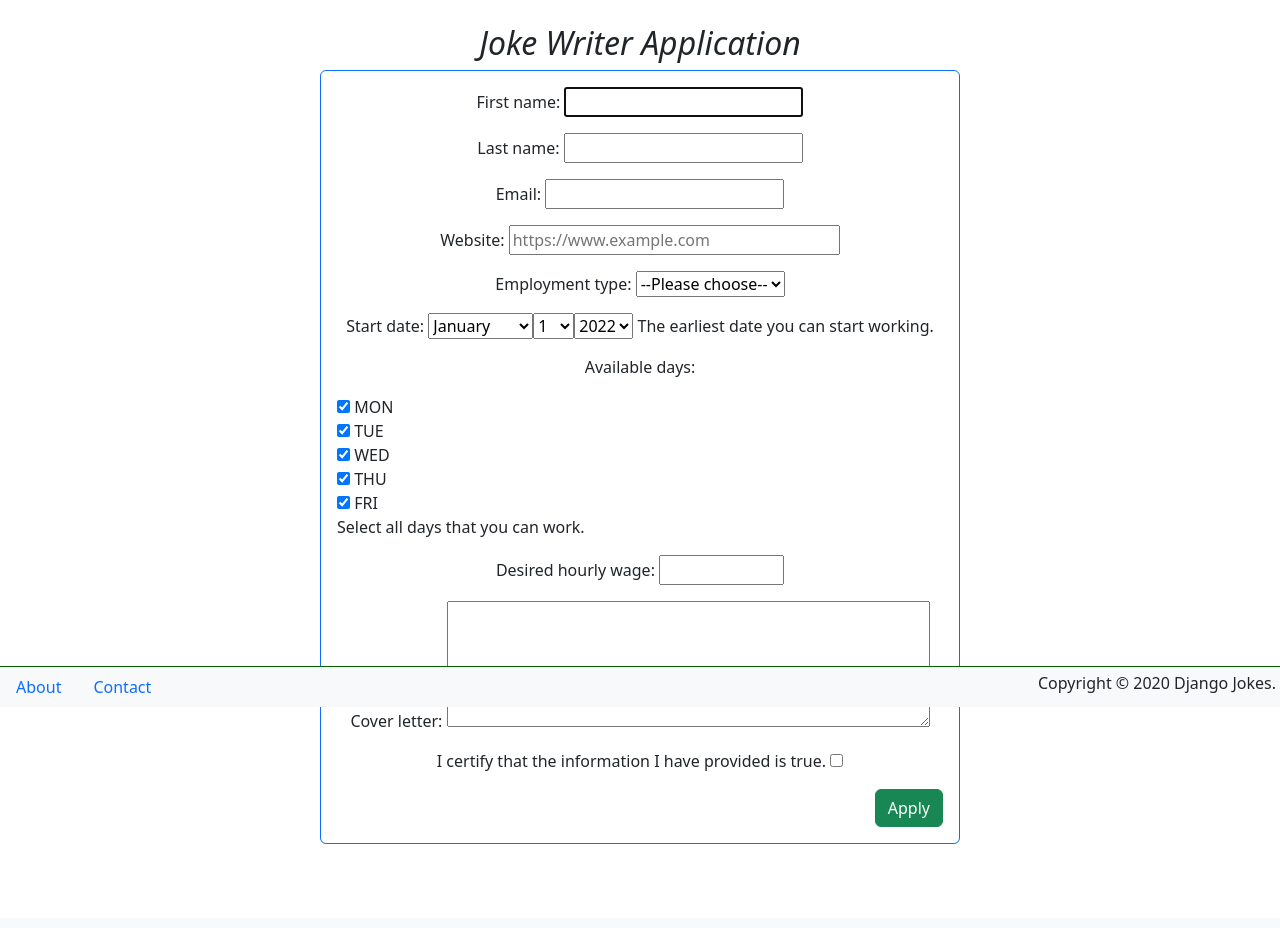
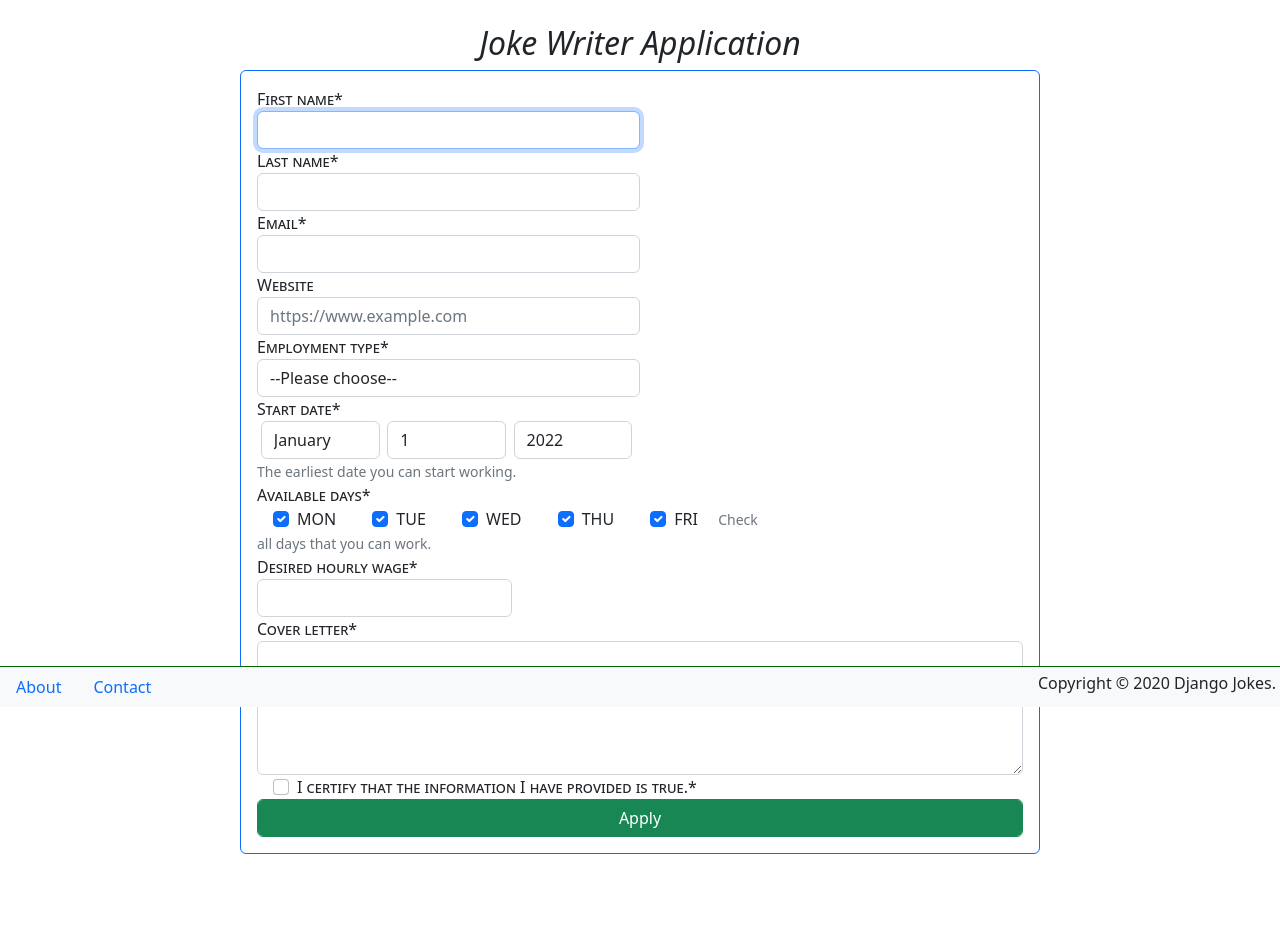
Before and after one commit to bgroveben/django_djokes, a Django app: page /jobs/job-app/ in a window 1280 px wide. Shown: the part 93-1021 px from the top of the page. Before the commit the page ends 937 px from the top, so only its background shows below. Run offline with Django 4.2, Linux system fonts and the light colour scheme; some libraries are stand-ins or nearby versions.

Commit message:
Add django-crispy-forms to job application and joke forms

```diff
--- a/djangojokes/settings.py
+++ b/djangojokes/settings.py
@@ -40,6 +40,9 @@ INSTALLED_APPS = [
     'django.contrib.messages',
     'django.contrib.staticfiles',
 
+    # Third-party apps
+    'crispy_forms',
+
     # Local apps
     'common.apps.CommonConfig',
     'jokes.apps.JokesConfig',
@@ -47,6 +50,8 @@ INSTALLED_APPS = [
     'users.apps.UsersConfig',
     'jobs.apps.JobsConfig'
 ]
+
+CRISPY_TEMPLATE_PACK = 'bootstrap4'
 
 MIDDLEWARE = [
     'django.middleware.security.SecurityMiddleware',
--- a/jobs/forms.py
+++ b/jobs/forms.py
@@ -1,5 +1,14 @@
 from datetime import datetime
 from django import forms
+from django.core.exceptions import ValidationError
+from django.core.validators import URLValidator
+
+def validate_future_date(value):
+    if value < datetime.now().date():
+        raise ValidationError(
+            message=f'{value} is in the past.', code='past_date'
+        )
+
 
 class JobApplicationForm(forms.Form):
     EMPLOYMENT_TYPES = (
@@ -20,27 +29,34 @@ class JobApplicationForm(forms.Form):
     YEARS = range(datetime.now().year, datetime.now().year+2)
 
     first_name = forms.CharField(
-        widget=forms.URLInput(attrs={'autofocus':True})
+       widget=forms.TextInput(attrs={'autofocus': True})
     )
     last_name = forms.CharField()
     email = forms.EmailField()
-    website = forms.URLField(
+    website = forms.CharField(
         required=False,
-        widget=forms.URLInput(
-            attrs={'placeholder':'https://www.example.com', 'size':'30'}
-        )
+        widget=forms.TextInput(
+            attrs={'placeholder':'https://www.example.com', 'size':'50'}
+        ),
+        validators=[URLValidator(schemes=['http', 'https'])]
     )
     employment_type = forms.ChoiceField(choices=EMPLOYMENT_TYPES)
     start_date = forms.DateField(
         help_text='The earliest date you can start working.',
         widget=forms.SelectDateWidget(
             years=YEARS,
+            attrs={'style': 'width: 31%; display: inline-block; margin: 0 1%'}
+        ),
+        validators=[validate_future_date],
+        error_messages={'past_date': 'Please enter a future date.'}
+    )
+    available_days = forms.TypedMultipleChoiceField(
+        choices=DAYS,
+        coerce=int,
+        help_text='Check all days that you can work.',
+        widget=forms.CheckboxSelectMultiple(
+            attrs={'checked':True}
         )
-    )
-    available_days = forms.MultipleChoiceField(
-        choices=DAYS,
-        widget=forms.CheckboxSelectMultiple(attrs={"checked":True}),
-        help_text='Select all days that you can work.'
     )
     desired_hourly_wage = forms.DecimalField(
         widget=forms.NumberInput(
@@ -48,7 +64,7 @@ class JobApplicationForm(forms.Form):
         )
     )
     cover_letter = forms.CharField(
-        widget=forms.Textarea(attrs={'cols': '50', 'rows': '5'})
+        widget=forms.Textarea(attrs={'cols': '75', 'rows': '5'})
     )
     confirmation = forms.BooleanField(
         label='I certify that the information I have provided is true.'
--- a/static/css/main.css
+++ b/static/css/main.css
@@ -17,3 +17,14 @@ h2 {
 h1,p {
   text-align: center;
 }
+
+/* FORM STYLES */
+label {
+  font-variant: small-caps;
+}
+
+.form-check {
+  display: inline-block;
+  font-weight: normal;
+  margin: 0 1rem;
+}
--- a/templates/jobs/joke_writer.html
+++ b/templates/jobs/joke_writer.html
@@ -1,13 +1,47 @@
 {% extends "_base.html" %}
+{% load crispy_forms_tags %}
 
 {% block title %}Job Application: Joke Writer{% endblock %}
 {% block main %}
   <h2 class="text-center">Joke Writer Application</h2>
-  <div class="card border-primary m-auto mb-3 p-3" style="max-width: 40rem">
-      <form method="post">
-        {% csrf_token %}
-        {{ form.as_p }}
-        <button class="btn btn-success float-end">Apply</button>
-      </form>
+  <div class="card border-primary m-auto mb-3 p-3" style="max-width: 50rem">
+    <form method="post" novalidate>
+      {% csrf_token %}
+      <div class="form-row">
+        <div class="form-group col-md-6 mb-0">
+          {{ form.first_name|as_crispy_field }}
+        </div>
+        <div class="form-group col-md-6 mb-0">
+          {{ form.last_name|as_crispy_field }}
+        </div>
+      </div>
+      <div class="form-row">
+        <div class="form-group col-md-6 mb-0">
+          {{ form.email|as_crispy_field }}
+        </div>
+        <div class="form-group col-md-6 mb-0">
+          {{ form.website|as_crispy_field }}
+        </div>
+      </div>
+      <div class="form-row">
+        <div class="form-group col-md-6 mb-0">
+          {{ form.employment_type|as_crispy_field }}
+        </div>
+        <div class="form-group col-md-6 mb-0">
+          {{ form.start_date|as_crispy_field }}
+        </div>
+      </div>
+      <div class="form-row">
+        <div class="form-group col-md-8 mb-0">
+          {{ form.available_days|as_crispy_field  }}
+        </div>
+        <div class="form-group col-md-4 mb-0">
+          {{ form.desired_hourly_wage|as_crispy_field }}
+        </div>
+      </div>
+      {{ form.cover_letter|as_crispy_field }}
+      {{ form.confirmation|as_crispy_field }}
+      <button class="form-control btn btn-success">Apply</button>
+    </form>
   </div>
-{% endblock main %}
+{% endblock %}
```
Also changed, not shown: templates/jokes/joke_form.html (+8 -8 lines).
